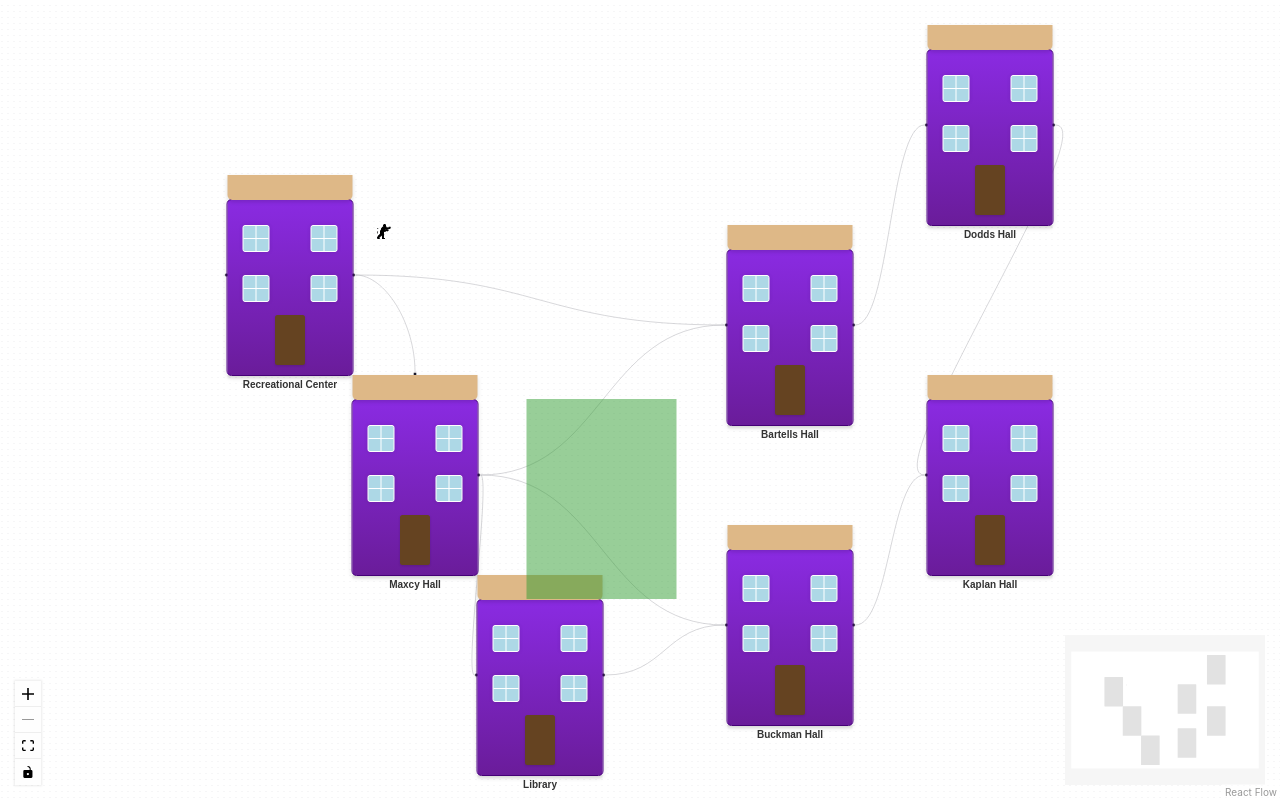
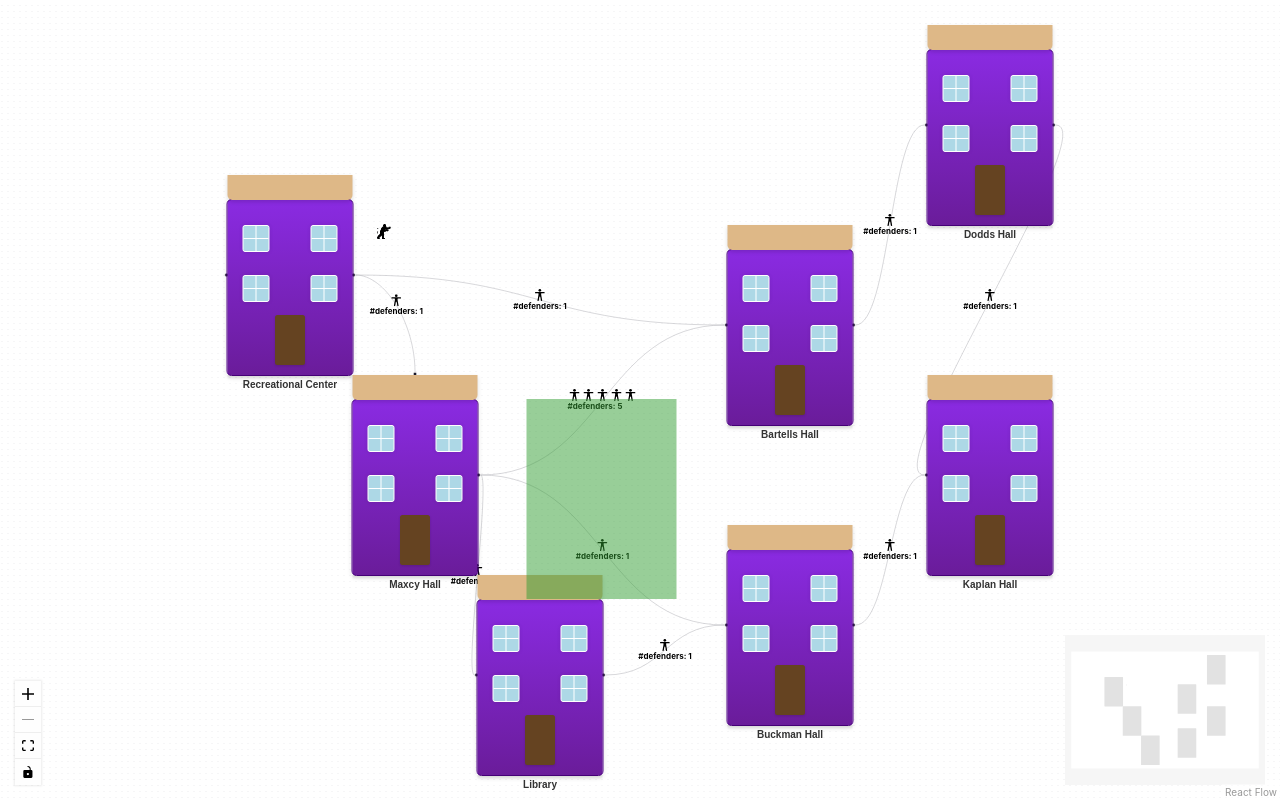
Before and after one commit to IslaMurtazaev/zombie-infection-game, a React (Create React App) app: page / in a window 1280 px wide. Built offline with nearby package versions, Linux system fonts and the light colour scheme.

Commit message:
Small refactoring

```diff
--- a/src/App.js
+++ b/src/App.js
@@ -34,15 +34,15 @@ const initialNodes = [
 ];
 
 const initialEdges = [
-  { id: "reccenter-bartells", source: "reccenter", target: "bartells", type: 'customEdge', data: {amount: 1, type: 'zombies'} },
-  { id: "reccenter-maxcy", source: "reccenter", target: "maxcy", type: 'customEdge', data: {amount: 1, type: 'zombies'} },
-  { id: "maxcy-bartells", source: "maxcy", target: "bartells", type: 'customEdge', data: {amount: 1, type: 'zombies'} },
-  { id: "maxcy-buckman", source: "maxcy", target: "buckman", type: 'customEdge', data: {amount: 1, type: 'zombies'} },
-  { id: "maxcy-library", source: "maxcy", target: "library", type: 'customEdge', data: {amount: 1, type: 'zombies'} },
-  { id: "library-buckman", source: "library", target: "buckman", type: 'customEdge', data: {amount: 1, type: 'zombies'} },
-  { id: "buckman-kaplan", source: "buckman", target: "kaplan", type: 'customEdge', data: {amount: 1, type: 'zombies'} },
-  { id: "bartells-dodds", source: "bartells", target: "dodds", type: 'customEdge', data: {amount: 1, type: 'zombies'} },
-  { id: "dodds-kaplan", source: "dodds", target: "kaplan", type: 'customEdge', data: {amount: 1, type: 'zombies'} },
+  { id: "reccenter-bartells", source: "reccenter", target: "bartells", type: 'customEdge', data: {zombies: 1, defenders: 1} },
+  { id: "reccenter-maxcy", source: "reccenter", target: "maxcy", type: 'customEdge', data: {zombies: 1, defenders: 1} },
+  { id: "maxcy-bartells", source: "maxcy", target: "bartells", type: 'customEdge', data: {zombies: 1, defenders: 5} },
+  { id: "maxcy-buckman", source: "maxcy", target: "buckman", type: 'customEdge', data: {zombies: 1, defenders: 1} },
+  { id: "maxcy-library", source: "maxcy", target: "library", type: 'customEdge', data: {zombies: 1, defenders: 1} },
+  { id: "library-buckman", source: "library", target: "buckman", type: 'customEdge', data: {zombies: 1, defenders: 1} },
+  { id: "buckman-kaplan", source: "buckman", target: "kaplan", type: 'customEdge', data: {zombies: 1, defenders: 1} },
+  { id: "bartells-dodds", source: "bartells", target: "dodds", type: 'customEdge', data: {zombies: 1, defenders: 1} },
+  { id: "dodds-kaplan", source: "dodds", target: "kaplan", type: 'customEdge', data: {zombies: 1, defenders: 1} },
 ];
 
 const edgeTypes = {
--- a/src/components/CustomEdge/CustomEdge.jsx
+++ b/src/components/CustomEdge/CustomEdge.jsx
@@ -25,15 +25,16 @@ export default function CustomEdge({
     targetY,
     targetPosition,
   });
-  const {amount, type} = data
+  const {zombies, defenders} = data
 
   return (
     <>
       <BaseEdge path={edgePath} markerEnd={markerEnd} style={style} />
-      {type === "zombies" ? (
-          <Zombies sourceX={sourceX} sourceY={sourceY} targetX={targetX} targetY={targetY} sourcePosition={sourcePosition} targetPosition={targetPosition} amount={amount} />
-      ) : (
-          <Defenders amount={amount} labelX={labelX} labelY={labelY} />
+      {zombies > 0 && (
+          <Zombies edgePath={edgePath} amount={zombies} />
+      )}
+      {defenders > 0 && (
+          <Defenders amount={defenders} labelX={labelX} labelY={labelY} />
       )}
     </>
   );
--- a/src/components/CustomEdge/Defenders.jsx
+++ b/src/components/CustomEdge/Defenders.jsx
@@ -13,20 +13,19 @@ export function Defenders({
             <div
                 className="button-edge__label nodrag nopan"
                 style={{
-                    transform: `translate(-5%, -50%) translate(${labelX}px,${labelY}px)`,
+                    position: 'absolute',
+                    transform: `translate(-50%, -50%) translate(${labelX}px,${labelY}px)`,
+                    pointerEvents: 'all',
                 }}
             >
-                <div >
-                    {/* Render the IoBody icons based on the persistent number */}
-
-
+                <div style={{display: "flex", justifyContent: "center"}}>
                     {Array.from({ length: amount }).map((_, index) => (
                         <IoBody key={index} style={{ margin: "0 2px", fontSize: "24px" }} />
                     ))}
+                </div>
 
-                    <div style={{fontWeight: "bold" }}>
-                        No. of People: {amount}
-                    </div>
+                <div style={{fontWeight: "bold" }}>
+                    #defenders: {amount}
                 </div>
             </div>
         </EdgeLabelRenderer>
--- a/src/components/CustomEdge/Zombies.jsx
+++ b/src/components/CustomEdge/Zombies.jsx
@@ -1,24 +1,9 @@
 import React from 'react';
-import { getSmoothStepPath } from '@xyflow/react';
-
 
 export function Zombies({
-    sourceX,
-    sourceY,
-    targetX,
-    targetY,
-    sourcePosition,
-    targetPosition,
+    edgePath,
     amount,
 }) {
-    const [edgePath] = getSmoothStepPath({
-        sourceX,
-        sourceY,
-        sourcePosition,
-        targetX,
-        targetY,
-        targetPosition,
-    });
 
     return (
         <g>
```
